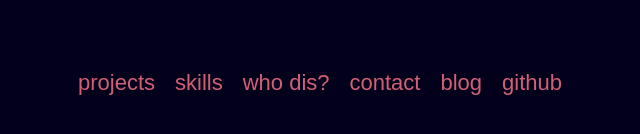
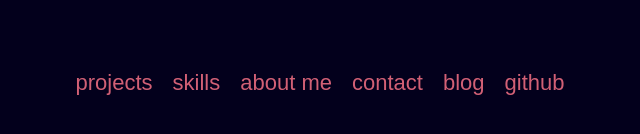
Before and after one commit to probablyliquid/beta-testing-website, a plain HTML site: page index.html in a window 1280 px wide. Shown: the part 358-492 px from the top of the page, 320-960 px from the left. Drawn offline with Linux system fonts and the light colour scheme; a web font is replaced by a local one.

Commit message:
adyao update
annoying cousin update

```diff
--- a/index.html
+++ b/index.html
@@ -78,7 +78,7 @@
           <a class="main-page-links" href="#">skills</a>
         </li>
         <li class="main-page-options" id="about">
-          <a class="main-page-links" href="#">who dis?</a>
+          <a class="main-page-links" href="#">about me</a>
         </li>
         <li class="main-page-options" id="contact">
           <a class="main-page-links" href="#">contact</a>
```
